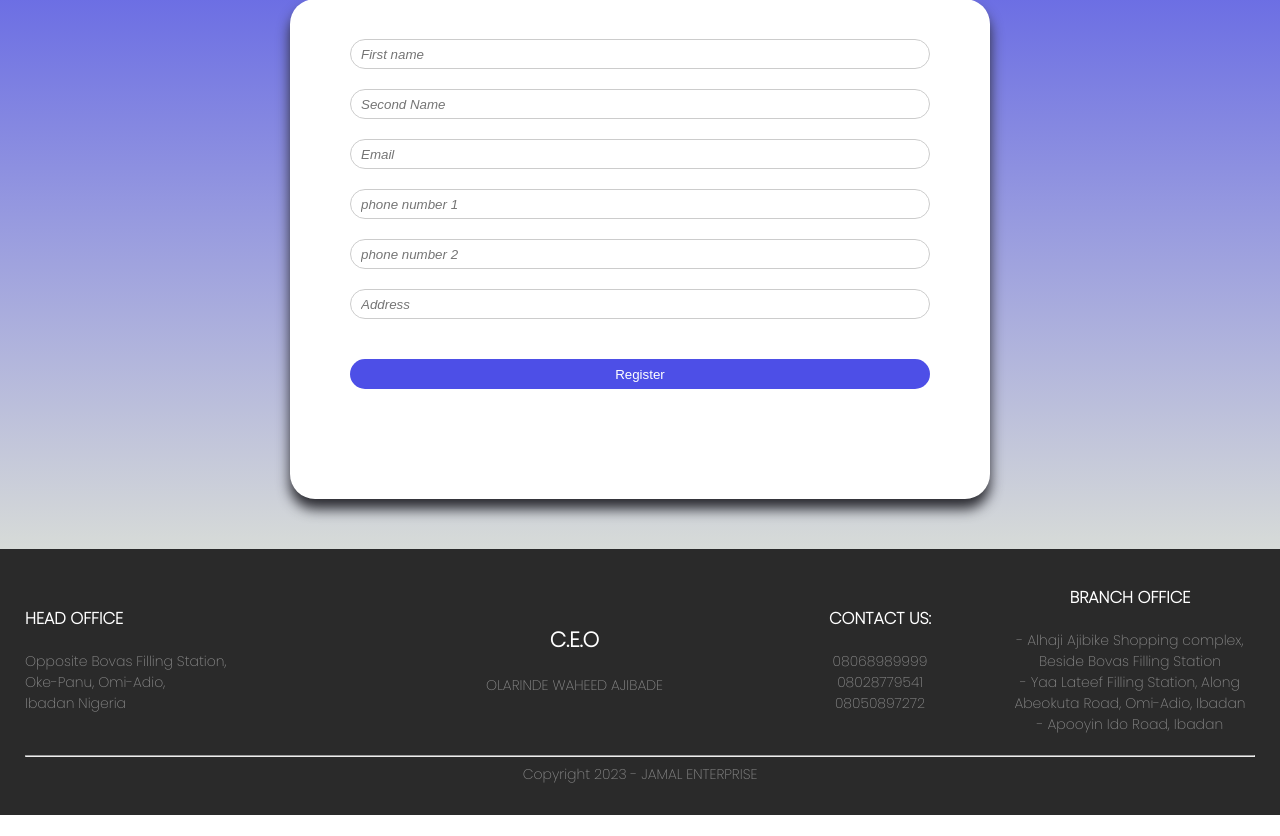
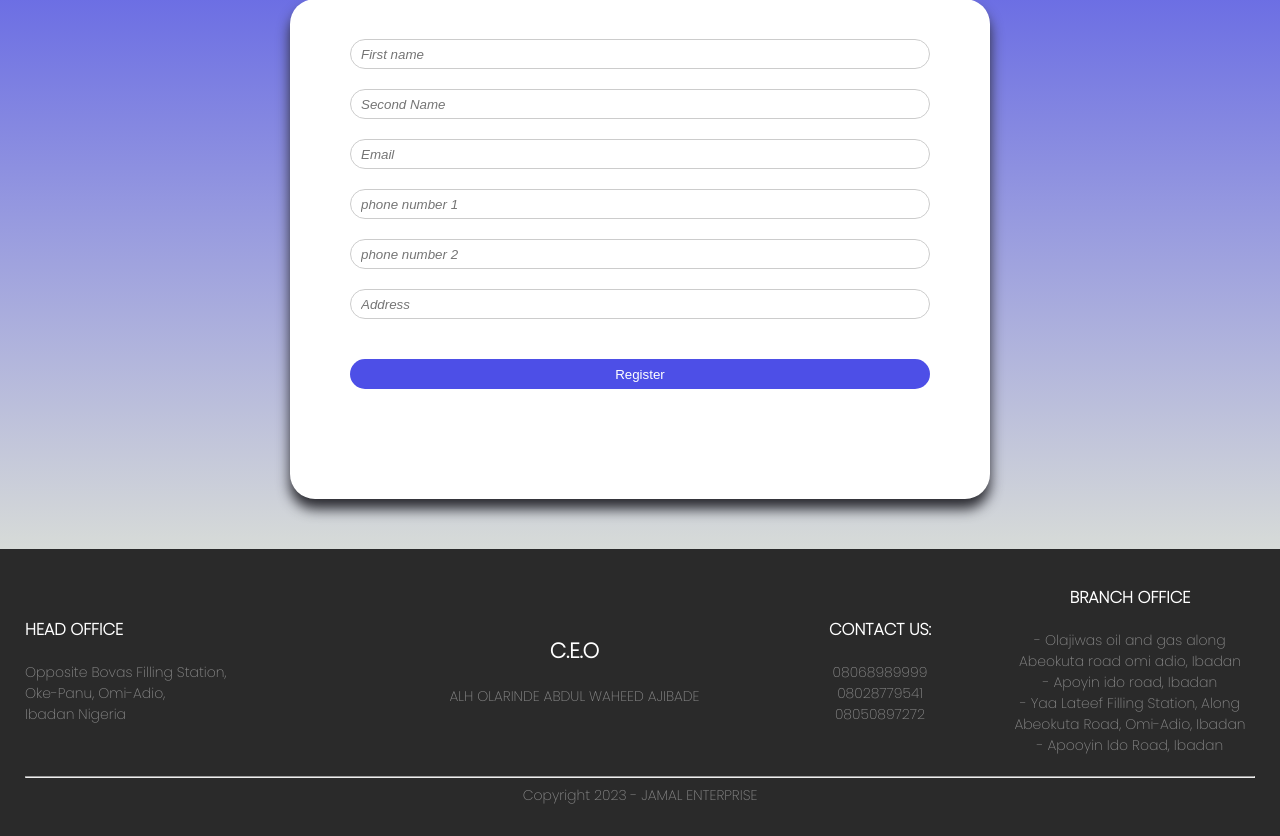
Before and after one commit to jamal-codez/Olajiwa_project, a Django app: page /addc/ in a window 1280 px wide. Shown: the part 248-1084 px from the top of the page. Before the commit the page ends 1063 px from the top, so only its background shows below. Run offline with Django 4.2, Linux system fonts and the light colour scheme; the visitor is signed in with stand-in values (Sample User, id 1).

Commit message:
correction

```diff
--- a/stockcard/templates/AddCustomer.html
+++ b/stockcard/templates/AddCustomer.html
@@ -85,7 +85,7 @@
                 <div class="footer-col-2">
                     <br>
                     <h2> C.E.O</h2>
-                    <p>OLARINDE WAHEED AJIBADE</p>
+                    <p>ALH OLARINDE ABDUL WAHEED AJIBADE</p>
                 </div>
                 <div class="footer-col-3">
                     <br>
@@ -99,7 +99,8 @@
                 <div class="footer-col-4">
                     <br>
                     <h3>BRANCH OFFICE</h3>
-                    <p>- Alhaji Ajibike Shopping complex, Beside Bovas Filling Station</p>
+                    <p>- Olajiwas oil and gas along Abeokuta road omi adio, Ibadan</p>
+                    <p>- Apoyin ido road, Ibadan</p>
                     <p>- Yaa Lateef Filling Station, Along Abeokuta Road, Omi-Adio, Ibadan</p>
                     <p>- Apooyin Ido Road, Ibadan</p>
                 </div>
--- a/stockcard/templates/C_stockcard.html
+++ b/stockcard/templates/C_stockcard.html
@@ -184,7 +184,7 @@
                 <div class="footer-col-2">
                     <br>
                     <h2> C.E.O</h2>
-                    <p>OLARINDE WAHEED AJIBADE</p>
+                    <p>ALH OLARINDE ABDUL WAHEED AJIBADE</p>
                 </div>
                 <div class="footer-col-3">
                     <br>
@@ -198,7 +198,8 @@
                 <div class="footer-col-4">
                     <br>
                     <h3>BRANCH OFFICE</h3>
-                    <p>- Alhaji Ajibike Shopping complex, Beside Bovas Filling Station</p>
+                    <p>- Olajiwas oil and gas along Abeokuta road omi adio, Ibadan</p>
+                    <p>- Apoyin ido road, Ibadan</p>
                     <p>- Yaa Lateef Filling Station, Along Abeokuta Road, Omi-Adio, Ibadan</p>
                     <p>- Apooyin Ido Road, Ibadan</p>
                 </div>
--- a/stockcard/templates/Home_page.html
+++ b/stockcard/templates/Home_page.html
@@ -98,7 +98,7 @@
                 <div class="footer-col-2">
                     <br>
                     <h2> C.E.O</h2>
-                    <p>OLARINDE WAHEED AJIBADE</p>
+                    <p>ALH OLARINDE ABDUL WAHEED AJIBADE</p>
                 </div>
                 <div class="footer-col-3">
                     <br>
@@ -112,7 +112,8 @@
                 <div class="footer-col-4">
                     <br>
                     <h3>BRANCH OFFICE</h3>
-                    <p>- Alhaji Ajibike Shopping complex, Beside Bovas Filling Station</p>
+                    <p>- Olajiwas oil and gas along Abeokuta road omi adio, Ibadan</p>
+                    <p>- Apoyin ido road, Ibadan</p>
                     <p>- Yaa Lateef Filling Station, Along Abeokuta Road, Omi-Adio, Ibadan</p>
                     <p>- Apooyin Ido Road, Ibadan</p>
                 </div>
--- a/stockcard/templates/c_info.html
+++ b/stockcard/templates/c_info.html
@@ -130,7 +130,7 @@
                 <div class="footer-col-2">
                     <br>
                     <h2> C.E.O</h2>
-                    <p>OLARINDE WAHEED AJIBADE</p>
+                    <p>ALH OLARINDE ABDUL WAHEED AJIBADE</p>
                 </div>
                 <div class="footer-col-3">
                     <br>
@@ -144,7 +144,8 @@
                 <div class="footer-col-4">
                     <br>
                     <h3>BRANCH OFFICE</h3>
-                    <p>- Alhaji Ajibike Shopping complex, Beside Bovas Filling Station</p>
+                    <p>- Olajiwas oil and gas along Abeokuta road omi adio, Ibadan</p>
+                    <p>- Apoyin ido road, Ibadan</p>
                     <p>- Yaa Lateef Filling Station, Along Abeokuta Road, Omi-Adio, Ibadan</p>
                     <p>- Apooyin Ido Road, Ibadan</p>
                 </div>
--- a/stockcard/templates/c_list.html
+++ b/stockcard/templates/c_list.html
@@ -81,7 +81,7 @@
                 <div class="footer-col-2">
                     <br>
                     <h2> C.E.O</h2>
-                    <p>OLARINDE WAHEED AJIBADE</p>
+                    <p>ALH OLARINDE ABDUL WAHEED AJIBADE</p>
                 </div>
                 <div class="footer-col-3">
                     <br>
@@ -95,7 +95,8 @@
                 <div class="footer-col-4">
                     <br>
                     <h3>BRANCH OFFICE</h3>
-                    <p>- Alhaji Ajibike Shopping complex, Beside Bovas Filling Station</p>
+                    <p>- Olajiwas oil and gas along Abeokuta road omi adio, Ibadan</p>
+                    <p>- Apoyin ido road, Ibadan</p>
                     <p>- Yaa Lateef Filling Station, Along Abeokuta Road, Omi-Adio, Ibadan</p>
                     <p>- Apooyin Ido Road, Ibadan</p>
                 </div>
--- a/stockcard/templates/login.html
+++ b/stockcard/templates/login.html
@@ -85,7 +85,7 @@
                 <div class="footer-col-2">
                     <br>
                     <h2> C.E.O</h2>
-                    <p>OLARINDE WAHEED AJIBADE</p>
+                    <p>ALH OLARINDE ABDUL WAHEED AJIBADE</p>
                 </div>
                 <div class="footer-col-3">
                     <br>
@@ -99,7 +99,8 @@
                 <div class="footer-col-4">
                     <br>
                     <h3>BRANCH OFFICE</h3>
-                    <p>- Alhaji Ajibike Shopping complex, Beside Bovas Filling Station</p>
+                    <p>- Olajiwas oil and gas along Abeokuta road omi adio, Ibadan</p>
+                    <p>- Apoyin ido road, Ibadan</p>
                     <p>- Yaa Lateef Filling Station, Along Abeokuta Road, Omi-Adio, Ibadan</p>
                     <p>- Apooyin Ido Road, Ibadan</p>
                 </div>
```
